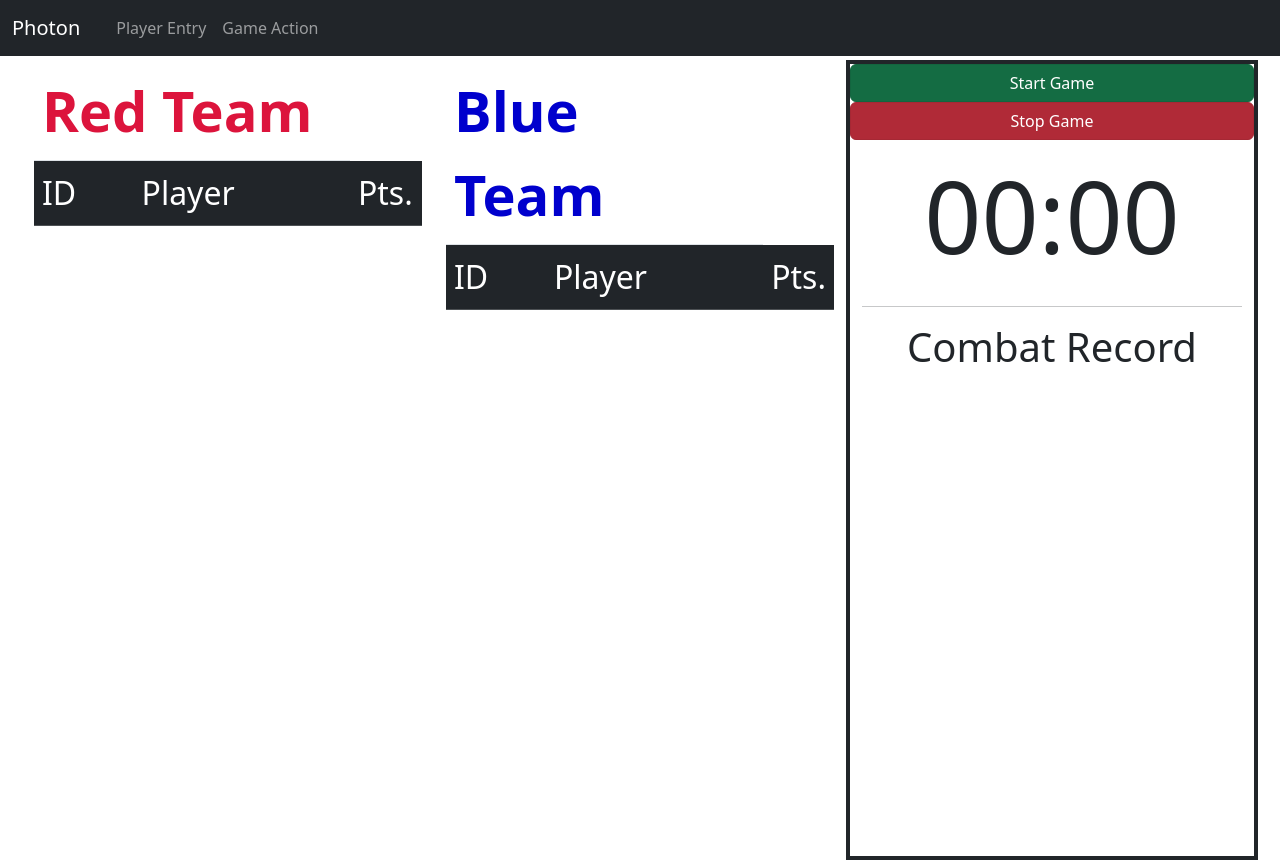
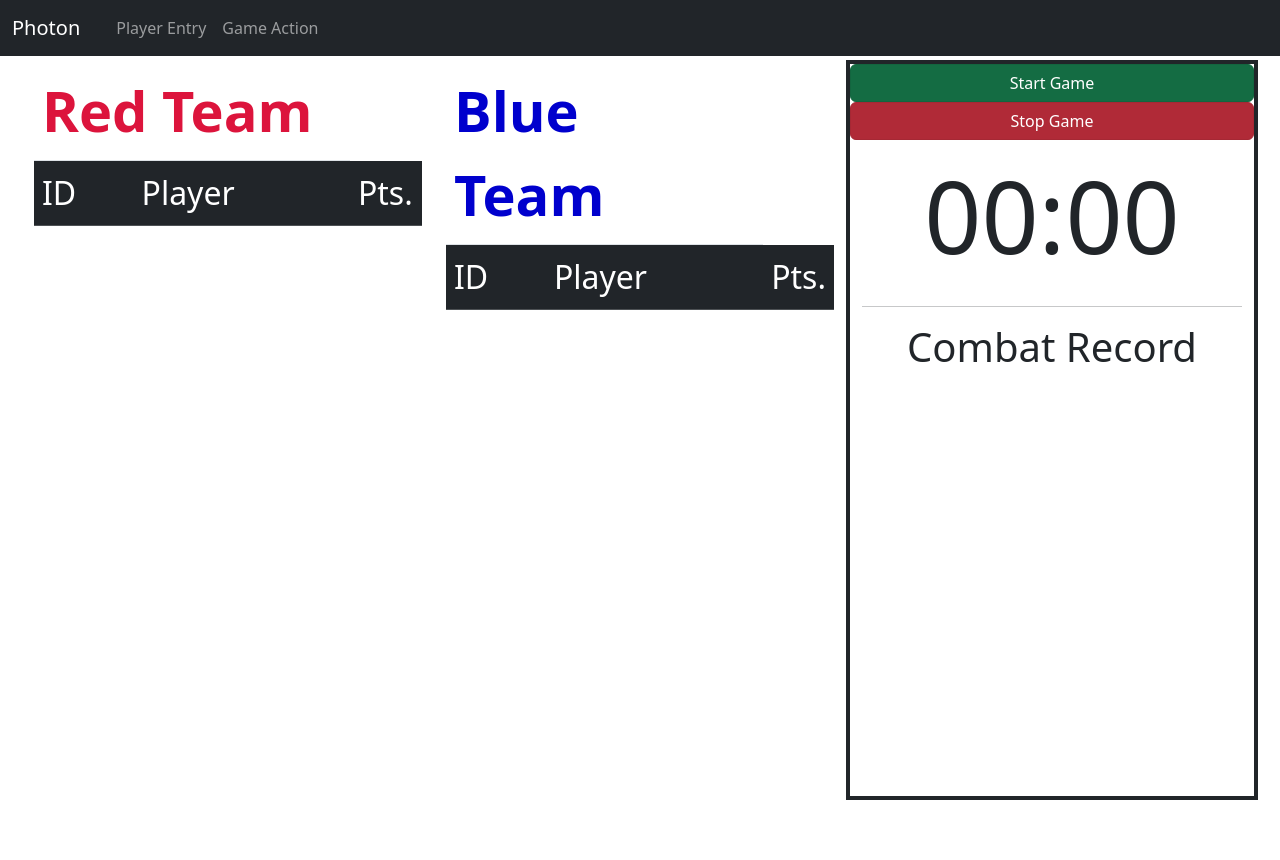
Before and after one commit to CharlesMortensen/SoftwareEngineeringProject1, a Django app: template lasertag/home/templates/home/game_action.html in a window 1280 px wide. After the commit the page ends 800 px from the top, so only its background shows below. Run offline with Django 4.2, Linux system fonts and the light colour scheme; the template is opened without the code that fills it, so the values that code supplies are empty; some libraries are stand-ins or nearby versions.

Commit message:
fixed 60px top margin

```diff
--- a/lasertag/home/static/home/game_action.css
+++ b/lasertag/home/static/home/game_action.css
@@ -52,3 +52,10 @@
 td{
     font-size: 32px;
 }
+
+#content{
+    margin-top:60px;
+    margin-left:10px;
+    margin-right:10px;
+    height:calc(100vh - 60px);
+}
--- a/lasertag/home/templates/home/game_action.html
+++ b/lasertag/home/templates/home/game_action.html
@@ -39,7 +39,7 @@
         height division between timer and the combat record. (this is bordered purely as a debugging tool and can be
         removed later.)-->
         <div class="container-fluid">
-            <div class="row" style="margin-top:60px;margin-left:10px;margin-right:10px;height:100vh;">
+            <div id="content" class="row">
                 <!--Red team col, it inlcudes the table that will be written systematically -->
                 <div class="col-md-4 h-100 overflow-scroll">
                     <table class="table">
```
